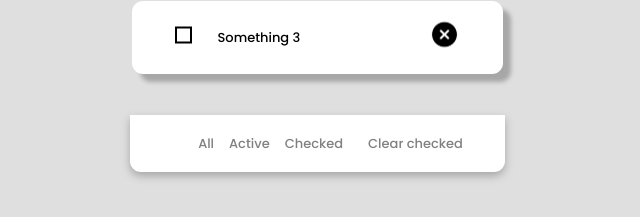
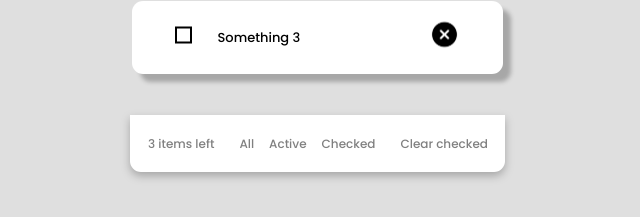
Before and after one commit to MasMits/Todo-app, a React (Create React App) app: page / in a window 1280 px wide. Shown: the part 345-562 px from the top of the page, without its empty margins (323-963 px from the left). Built offline with nearby package versions, Linux system fonts and the light colour scheme.

Commit message:
fill: ItemCounter

```diff
--- a/src/App.js
+++ b/src/App.js
@@ -125,7 +125,7 @@ function App() {
             {todosFilter(todos, filter).map((todoItem) =>
                 <TodoItem key={todoItem.id} todoItem={todoItem} deleteItem={deleteItem} change={changeCheckBox} changeEditingMode={changeEditingMode} setItemTitle={setItemTitle}/>
             )}
-            { todos.length ? <Footer setFilter={setFilter} clearChecked={clearChecked}/> : <div> </div>}
+            { todos.length ? <Footer todos={todos} setFilter={setFilter} clearChecked={clearChecked}/> : <div> </div>}
         </div>
     </div>
   );
--- a/src/components/Footer.jsx
+++ b/src/components/Footer.jsx
@@ -8,7 +8,7 @@ const Footer = (props) => {
 
     return (
         <div className="footer">
-            <ItemCounter/>
+            <ItemCounter todos={props.todos}/>
             <div className="filters_button">
                 <FilterButton className={""} action={() => props.setFilter("All")}>
                     All
--- a/src/components/ItemCounter.jsx
+++ b/src/components/ItemCounter.jsx
@@ -1,9 +1,13 @@
 import React from 'react';
 
-const ItemCounter = () => {
+const ItemCounter = ({todos}) => {
+    let left = todos.filter(item => item.isCompleted === false).length;
+
     return (
-        <div>
-
+        <div >
+            {left > 1? <div className="itemCounter">{left} items left</div>
+                :<div className="itemCounter">{left} item left</div>
+            }
         </div>
     );
 };
--- a/src/styles/Footer.css
+++ b/src/styles/Footer.css
@@ -14,6 +14,7 @@
     margin: 15px 0px 10px 0px;
     gap: 18px;
     color: #808080;
+    font-size: 12px;
 }
 
 .filters_button{
@@ -25,8 +26,13 @@
     color: #808080;
 }
 
-.FilterButton{
-    color: #808080
+.FilterButton {
+    color: #808080;
+    font-size: 12px;
+}
+.itemCounter{
+    color: #808080;
+    font-size: 12px;
 }
 
 .FilterButton:active {
```
